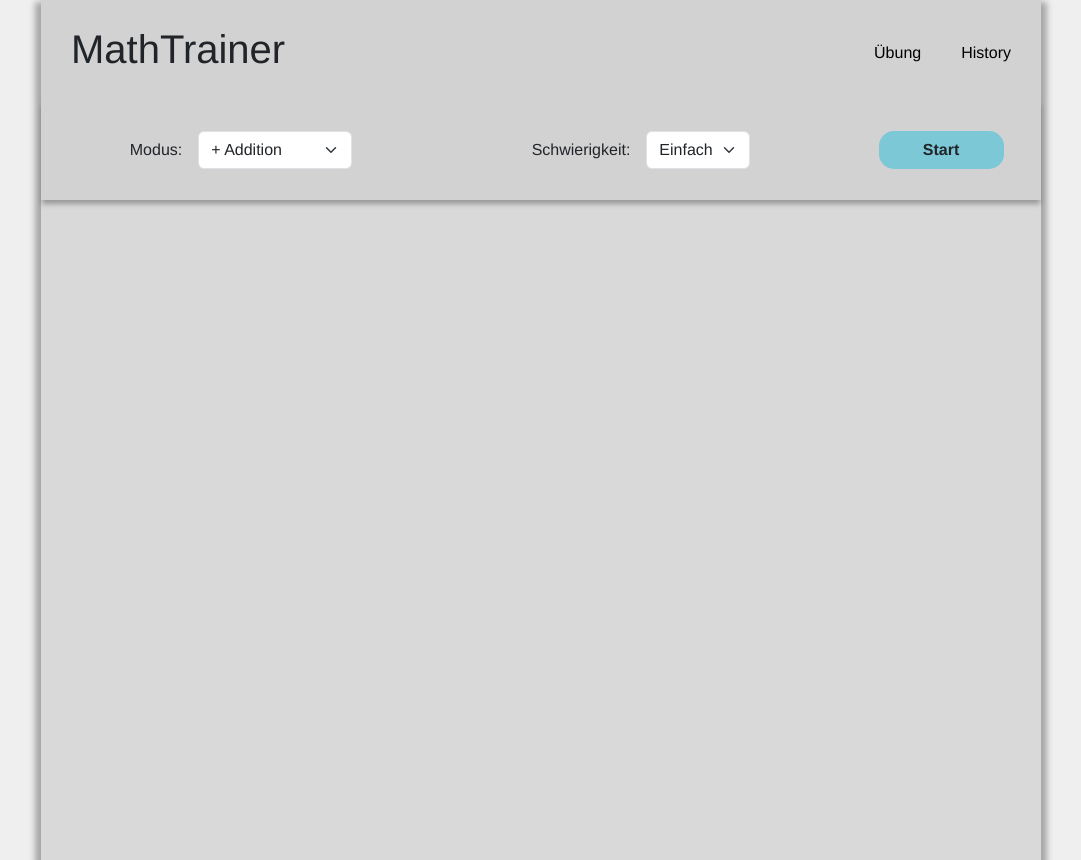
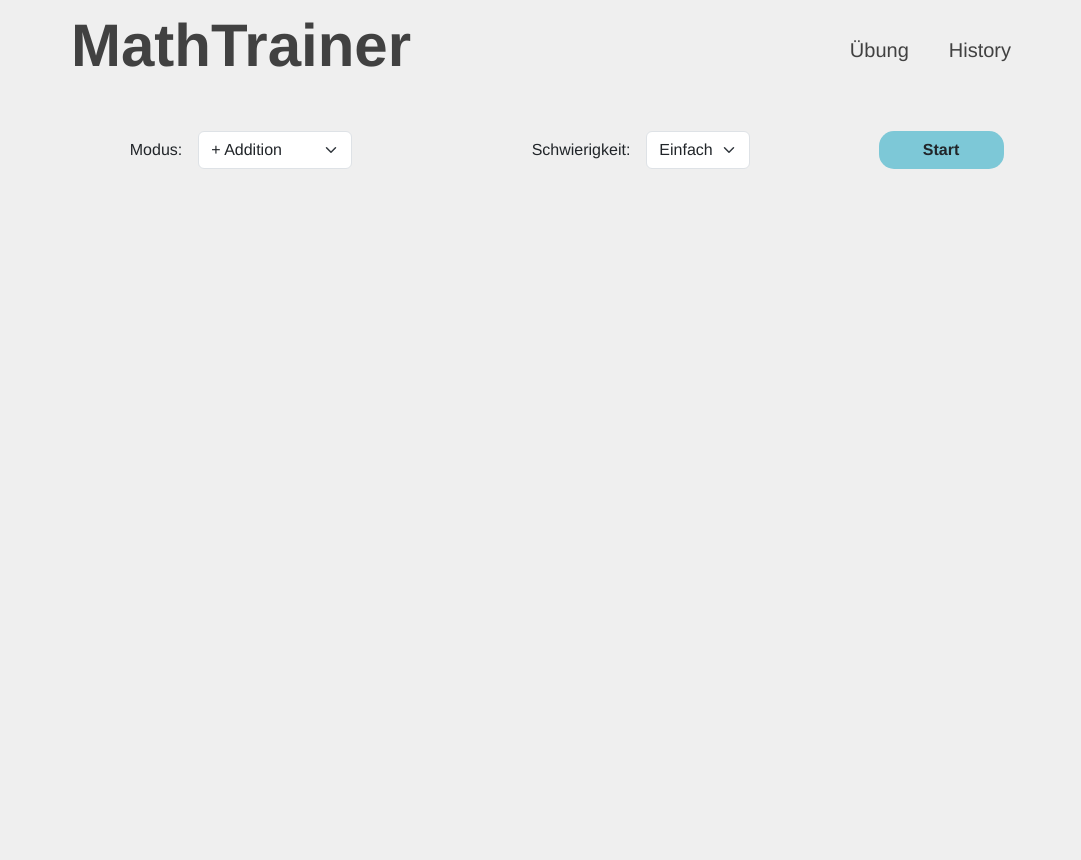
Before and after one commit to tnglf1337/ng-mathtrainer, an Angular app in the folder frontend/: page /uebung in a window 1280 px wide. Shown: the whole page, without its empty margins (99-1180 px from the left). Built offline with nearby package versions, Linux system fonts and the light colour scheme.

Commit message:
improve styling

```diff
--- a/frontend/src/app/app.css
+++ b/frontend/src/app/app.css
@@ -1,3 +1,7 @@
+:host {
+  --header-font-color: rgba(47, 47, 47, 0.91);
+}
+
 ul {
   display: flex;
   gap: 40px;
@@ -8,15 +12,24 @@ ul {
 
 main{
   width: 1000px;
-  background-color: #D9D9D9;
   height: auto;
   min-height: 95vh;
 }
 
+h1 {
+  font-size: 60px;
+  font-weight: 600;
+}
+
+.nav-link {
+  font-size: 20px;
+  font-weight: 500;
+  color: var(--header-font-color);
+}
+
 header {
-  background-color: var(--header-bg);
   height: 100px;
-  padding-top: 25px;
+  color: var(--header-font-color);
 }
 
 #navigation {
@@ -25,6 +38,7 @@ header {
   align-items: center;
   padding-left: 30px;
   padding-right: 30px;
+  height: 100%;
 }
 
 a {
@@ -35,7 +49,3 @@ a {
 a:hover {
   text-decoration: underline;
 }
-
-.shadowed {
-  box-shadow: 0 8px 6px 6px rgba(0, 0, 0, 0.3);
-}
--- a/frontend/src/app/app.html
+++ b/frontend/src/app/app.html
@@ -1,13 +1,12 @@
-<div class="shadowed">
 <header>
   <nav id="navigation">
     <h1>MathTrainer</h1>
     <ul>
       <li>
-          <a [routerLink]="'/uebung'" aria-label="Link zu vergangenen Übungsrunden">Übung</a>
+        <a class="nav-link" [routerLink]="'/uebung'" aria-label="Link zu vergangenen Übungsrunden">Übung</a>
       </li>
       <li>
-          <a [routerLink]="'/history'" aria-label="Link zu vergangenen Übungsrunden">History</a>
+        <a class="nav-link" [routerLink]="'/history'" aria-label="Link zu vergangenen Übungsrunden">History</a>
       </li>
     </ul>
   </nav>
@@ -15,4 +14,3 @@
 <main>
   <router-outlet></router-outlet>
 </main>
-</div>
--- a/frontend/src/app/train-component/train-component.css
+++ b/frontend/src/app/train-component/train-component.css
@@ -1,9 +1,5 @@
 
 /** CONTAINERS **/
-#uebung-konfiguration-container {
-  background-color: var(--header-bg);
-}
-
 #modus-container {
   height: 100px;
 }
@@ -132,10 +128,6 @@ h5 {
 p { margin: 0; }
 
 
-/** MISC STYLING **/
-.shadowed { box-shadow: 0 5px 5px -1px rgba(0, 0, 0, 0.3); }
-
-
 @media screen and (max-width: 515px) {
  .d-flex-row {
    flex-direction: column;
--- a/frontend/src/app/train-component/train-component.html
+++ b/frontend/src/app/train-component/train-component.html
@@ -1,4 +1,4 @@
-<section id="uebung-konfiguration-container" class="d-flex-row shadowed">
+<section id="uebung-konfiguration-container" class="d-flex-row">
   <section id="modus-container" class="w-100 d-flex-row centered">
     <form id="modus-form" class="form d-flex-row" [formGroup]="modusForm.getForm()">
       <div class="d-flex-row centered m-2">
```
Lines whose indentation alone changed are shown as unchanged.
